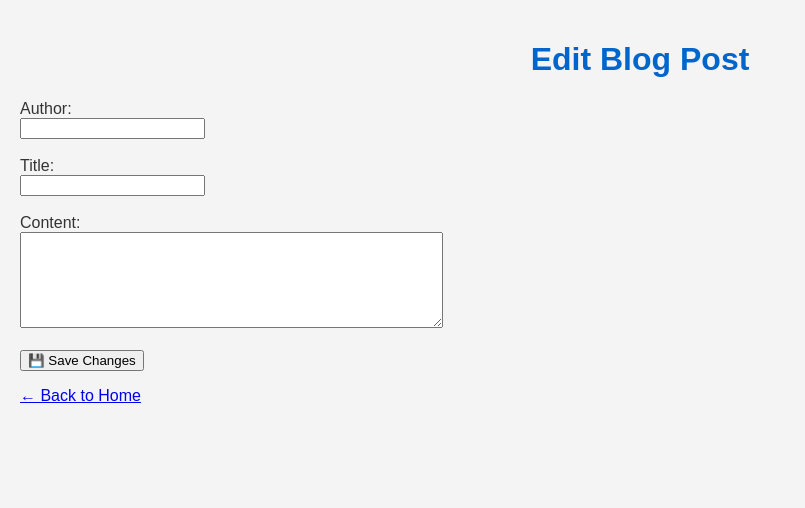
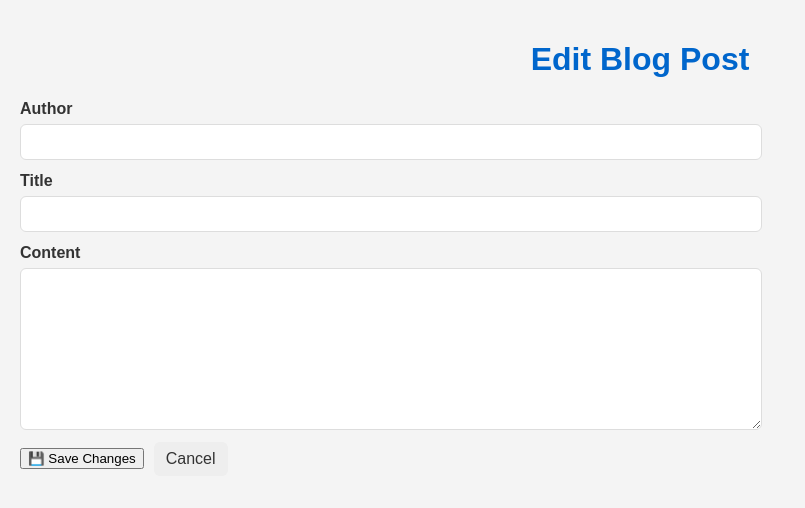
Before and after one commit to sakhiaryan/Masterblog, a Flask app: template templates/update.html in a window 1280 px wide. Shown: the top 508 px of the page, without its empty margins (0-805 px from the left). Run offline with Flask 3, Linux system fonts and the light colour scheme; the template is opened without the code that fills it, so the values that code supplies are empty.

Commit message:
Add update form template with prefilled values

```diff
--- a/static/style.css
+++ b/static/style.css
@@ -50,3 +50,17 @@ h1 {
 .edit-btn:hover {
     background-color: #0056b3;
 }
+
+.form { max-width: 720px; margin: 16px 0; }
+.form__group { margin-bottom: 12px; display: grid; gap: 6px; }
+.form__group label { font-weight: 600; }
+.form__group input, .form__group textarea {
+  padding: 8px 10px; border: 1px solid #ddd; border-radius: 6px;
+  font: inherit; width: 100%;
+}
+.form__actions { display: flex; gap: 10px; align-items: center; }
+.btn--secondary {
+  display: inline-block; padding: 8px 12px; border-radius: 6px;
+  background: #eee; text-decoration: none; color: #333;
+}
+.btn--secondary:hover { background: #ddd; }
--- a/templates/update.html
+++ b/templates/update.html
@@ -1,26 +1,51 @@
 <!DOCTYPE html>
 <html lang="en">
 <head>
-    <meta charset="UTF-8">
-    <title>Edit Post</title>
-    <link rel="stylesheet" href="{{ url_for('static', filename='style.css') }}">
+  <meta charset="UTF-8" />
+  <title>Edit Post</title>
+  <link rel="stylesheet" href="{{ url_for('static', filename='style.css') }}">
+  <meta name="viewport" content="width=device-width, initial-scale=1.0" />
 </head>
 <body>
-    <h1>Edit Blog Post</h1>
+  <h1>Edit Blog Post</h1>
 
-    <form action="{{ url_for('update', post_id=post.id) }}" method="POST">
-        <label>Author:</label><br>
-        <input type="text" name="author" value="{{ post.author }}" required><br><br>
+  <form action="{{ url_for('update', post_id=post.id) }}" method="POST" class="form">
+    <div class="form__group">
+      <label for="author">Author</label>
+      <input
+        type="text"
+        id="author"
+        name="author"
+        value="{{ post.author }}"
+        required
+      />
+    </div>
 
-        <label>Title:</label><br>
-        <input type="text" name="title" value="{{ post.title }}" required><br><br>
+    <div class="form__group">
+      <label for="title">Title</label>
+      <input
+        type="text"
+        id="title"
+        name="title"
+        value="{{ post.title }}"
+        required
+      />
+    </div>
 
-        <label>Content:</label><br>
-        <textarea name="content" rows="6" cols="50" required>{{ post.content }}</textarea><br><br>
+    <div class="form__group">
+      <label for="content">Content</label>
+      <textarea
+        id="content"
+        name="content"
+        rows="8"
+        required
+      >{{ post.content }}</textarea>
+    </div>
 
-        <button type="submit">💾 Save Changes</button>
-    </form>
-
-    <p><a href="{{ url_for('index') }}">← Back to Home</a></p>
+    <div class="form__actions">
+      <button type="submit">💾 Save Changes</button>
+      <a href="{{ url_for('index') }}" class="btn--secondary">Cancel</a>
+    </div>
+  </form>
 </body>
 </html>
```
